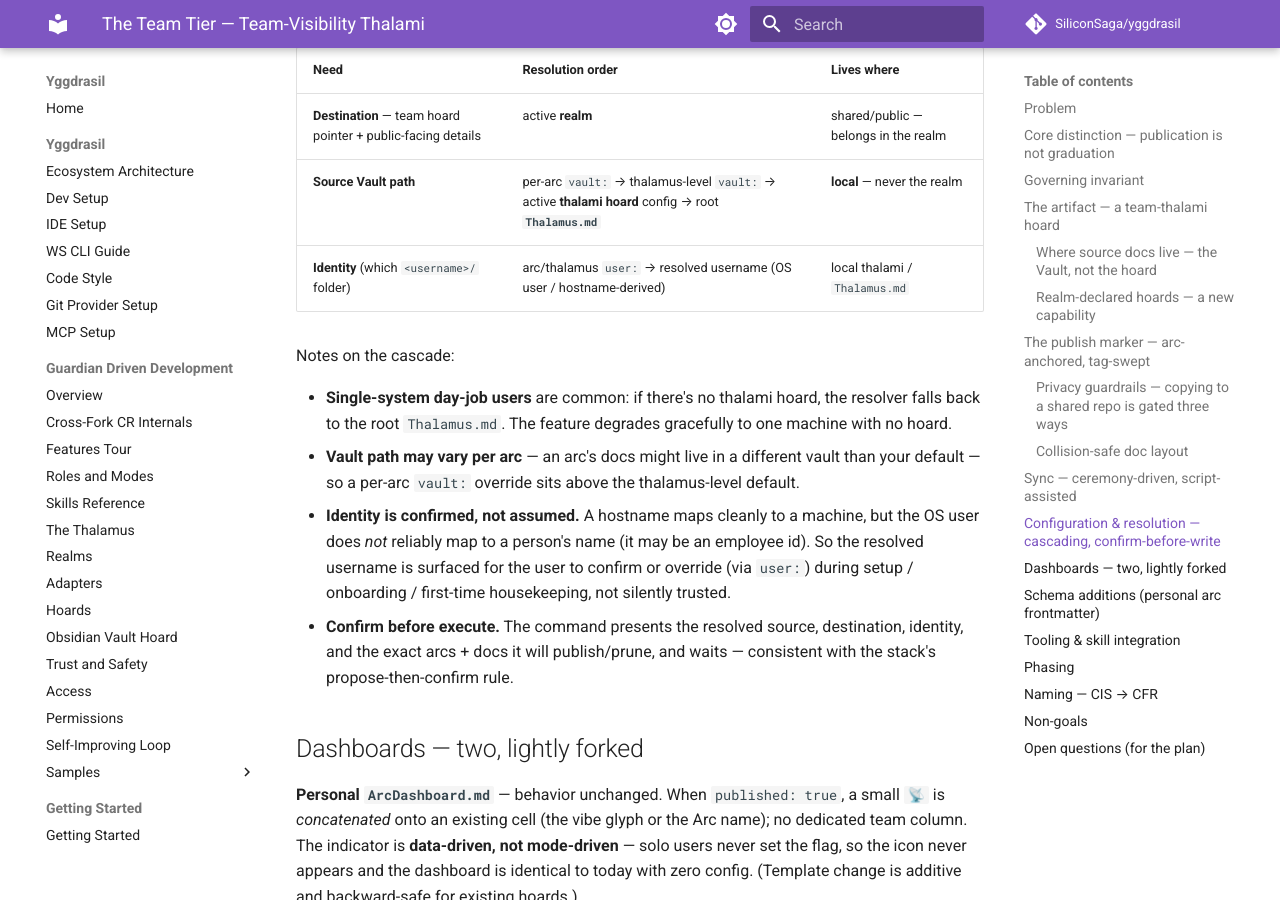
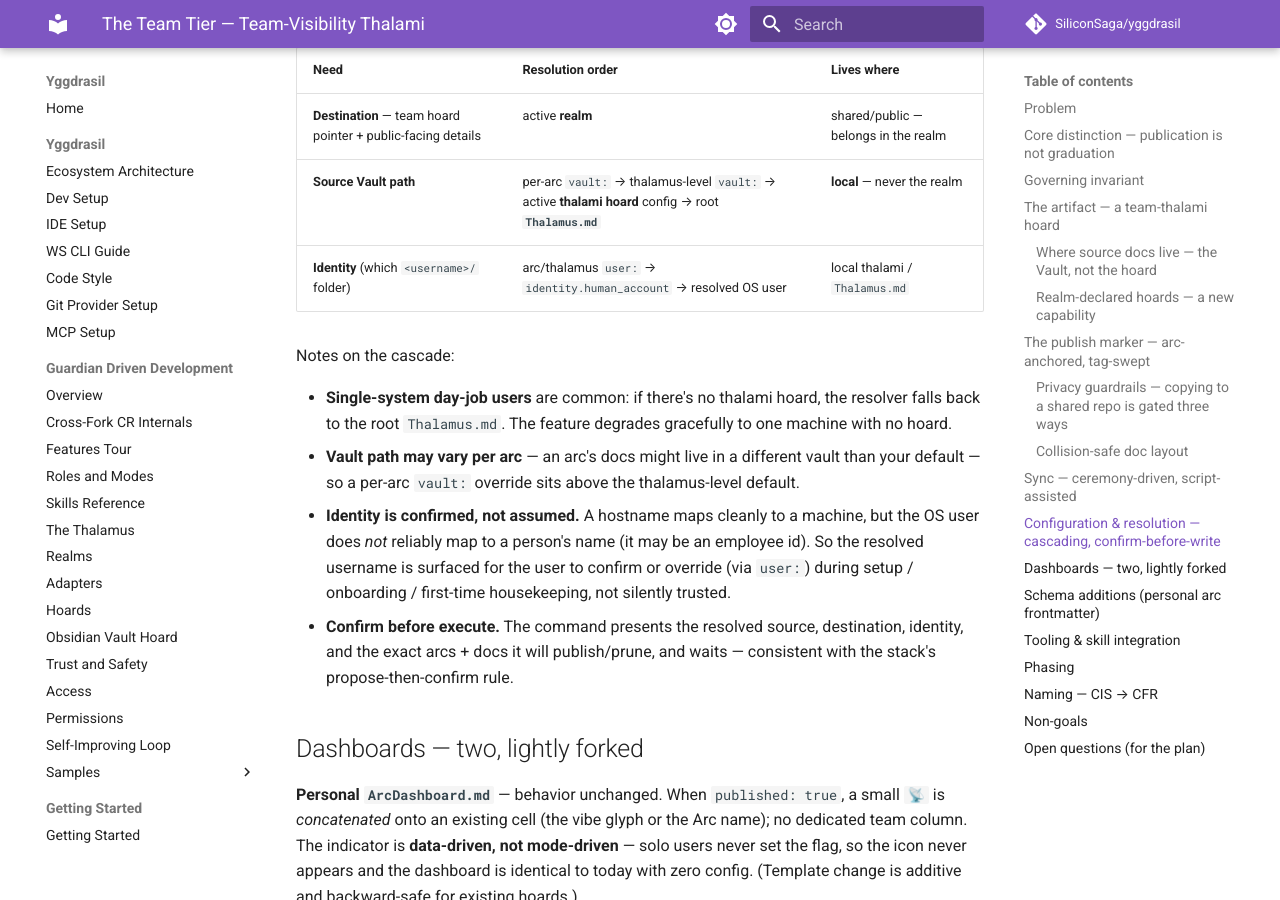
Before and after one commit to SiliconSaga/yggdrasil, an MkDocs documentation site: the page built from docs/plans/2026-06-01-team-thalami-tier-design.md, in a window 1280 px wide and 900 px high, scrolled down 4444 px. Built offline with MkDocs 1.6.1 and Material for MkDocs 9.7.7, drawn with Linux system fonts in a browser that asks for light colours; comment, search, counter and statistics services are not loaded.

Commit message:
fix(ws): default publish identity to identity.human_account
For team visibility the publish identity should be the real account
(identity.human_account, e.g. rpraestholm), not the OS user or a personal
thalami handle. New cascade: --user > frontmatter user: > human_account >
$USER. Docs + a fallback test.

Co-Authored-By: Claude Opus 4.8 <noreply@anthropic.com>

```diff
--- a/docs/plans/2026-06-01-team-thalami-tier-design.md
+++ b/docs/plans/2026-06-01-team-thalami-tier-design.md
@@ -110,7 +110,7 @@ It must resolve two things — the **source** (where the Vault prose lives, plus
 |------|------------------|-------------|
 | **Destination** — team hoard pointer + public-facing details | active **realm** | shared/public — belongs in the realm |
 | **Source Vault path** | per-arc `vault:` → thalamus-level `vault:` → active **thalami hoard** config → root **`Thalamus.md`** | **local** — never the realm |
-| **Identity** (which `<username>/` folder) | arc/thalamus `user:` → resolved username (OS user / hostname-derived) | local thalami / `Thalamus.md` |
+| **Identity** (which `<username>/` folder) | arc/thalamus `user:` → `identity.human_account` → resolved OS user | local thalami / `Thalamus.md` |
 
 Notes on the cascade:
 
```
Also changed, not shown: docs/gdd/team-thalami-quickstart.md (+1 -0 lines), 2 other files.
